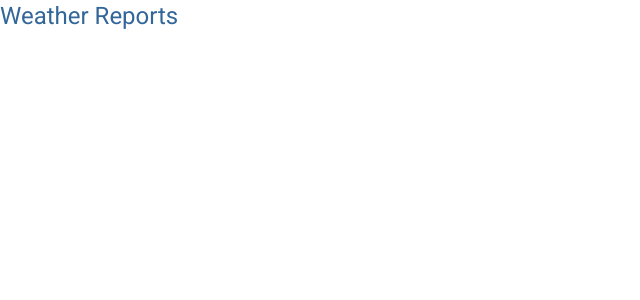
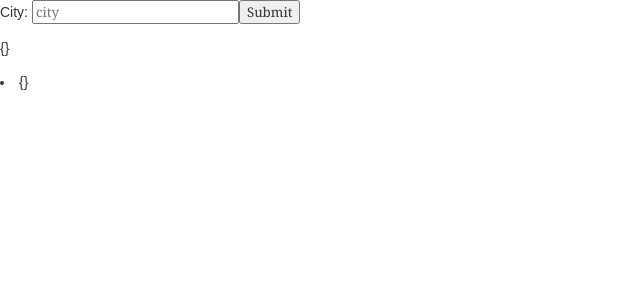
Before and after one commit to dna94/travel-tools, an Angular app: page /weather in a window 1280 px wide. Shown: the top 300 px of the page, without its empty margins (0-640 px from the left). Built offline with nearby package versions, Linux system fonts and the light colour scheme.

Commit message:
Weather Functionality done, need to destruc JSON

```diff
--- a/src/app/app.module.ts
+++ b/src/app/app.module.ts
@@ -1,6 +1,6 @@
 import { NgModule } from '@angular/core';
 import { BrowserModule } from '@angular/platform-browser';
-
+import { HttpClientModule } from '@angular/common/http'
 import { AppRoutingModule } from './app-routing.module';
 import { AppComponent } from './app.component';
 import { ConverterComponent } from './pages/converter/converter.component';
@@ -23,6 +23,7 @@ import { UserService } from './service/user.service';
   ],
   imports: [
     BrowserModule,
+    HttpClientModule,
     AppRoutingModule,
     BrowserAnimationsModule,
     FormsModule,
--- a/src/app/pages/task-manager/task-manager.component.ts
+++ b/src/app/pages/task-manager/task-manager.component.ts
@@ -27,7 +27,7 @@ export class TaskManagerComponent implements OnInit {
 
     this.tasksService.upsertTask(name, date, false);
 
-    this.tasks = []; //Non svuota, da trovare il modo per refreshare svuotando la lista ogni volta
+    this.tasks = []; //Non svuota, da trovare il modo per refreshare svuotando la lista ogni volta (dal service)
     this.tasks = this.tasksService.getTasks();
 
   }
--- a/src/app/pages/weather/weather.component.html
+++ b/src/app/pages/weather/weather.component.html
@@ -1 +1,11 @@
-<h1>Weather Reports</h1>
+<div>
+    <form [formGroup]="weatherForm" (ngSubmit)="weatherFormSubmit()">
+        City: <input formControlName="city" type="text" placeholder="city" required>
+        <button type="submit">Submit</button>
+    </form>
+</div>
+
+<div *ngIf="weatherJSON">
+    <pre id="json">{{weatherJSON | json}}</pre>
+    <li>{{weatherJSON | json}}</li>
+</div>
--- a/src/app/pages/weather/weather.component.ts
+++ b/src/app/pages/weather/weather.component.ts
@@ -1,4 +1,7 @@
 import { Component, OnInit } from '@angular/core';
+import { FormControl, FormGroup, Validators } from '@angular/forms';
+import { WeatherInfo } from 'src/app/domain/weatherInfo';
+import { WeatherService } from 'src/app/service/weather.service';
 
 @Component({
   selector: 'app-weather',
@@ -7,7 +10,23 @@ import { Component, OnInit } from '@angular/core';
 })
 export class WeatherComponent implements OnInit {
 
-  constructor() { }
+  weatherForm = new FormGroup({
+    city: new FormControl('', [Validators.required])
+  });
+
+  weatherJSON = {}
+
+  constructor(
+    private weatherService: WeatherService
+  ) { }
+
+  weatherFormSubmit(): void {
+    let city = this.weatherForm.get('city')?.value;
+    this.weatherService.getWeatherInfo(city).subscribe((data: any) => {
+      console.log(data);
+      this.weatherJSON = data;
+    })
+  }
 
   ngOnInit(): void {
   }
--- a/src/app/service/weather.service.ts
+++ b/src/app/service/weather.service.ts
@@ -1,9 +1,19 @@
+import { HttpClient } from '@angular/common/http';
 import { Injectable } from '@angular/core';
+import { environment } from 'src/environments/environment';
 
 @Injectable({
   providedIn: 'root'
 })
 export class WeatherService {
 
-  constructor() { }
+  apiKey: string = environment.weatherApiKey;
+  //fullString: string = "https://api.openweathermap.org/data/2.5/weather?q=London&appid=34e4861a005ca3dcec2193bbacfbf069"
+  constructor(
+    private http: HttpClient
+  ) { }
+
+  getWeatherInfo(city: string) {
+    return this.http.get('https://api.openweathermap.org/data/2.5/weather?q=' + city + '&appid=' + this.apiKey)
+  }
 }
```
